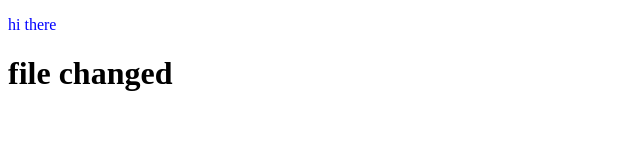
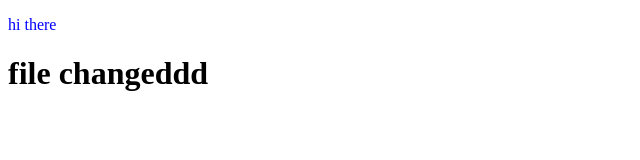
Before and after one commit to iftikhargit/javascript, a plain HTML site: page index.html in a window 1280 px wide. Shown: the full height of the page, 0-640 px from the left. Drawn offline with Linux system fonts and the light colour scheme.

```diff
--- a/index.html
+++ b/index.html
@@ -9,6 +9,6 @@
 </head>
 <body>
     <p> hi there</p>
-    <h1>file changed</h1>
+    <h1>file changeddd</h1>
 </body>
 </html>
```
